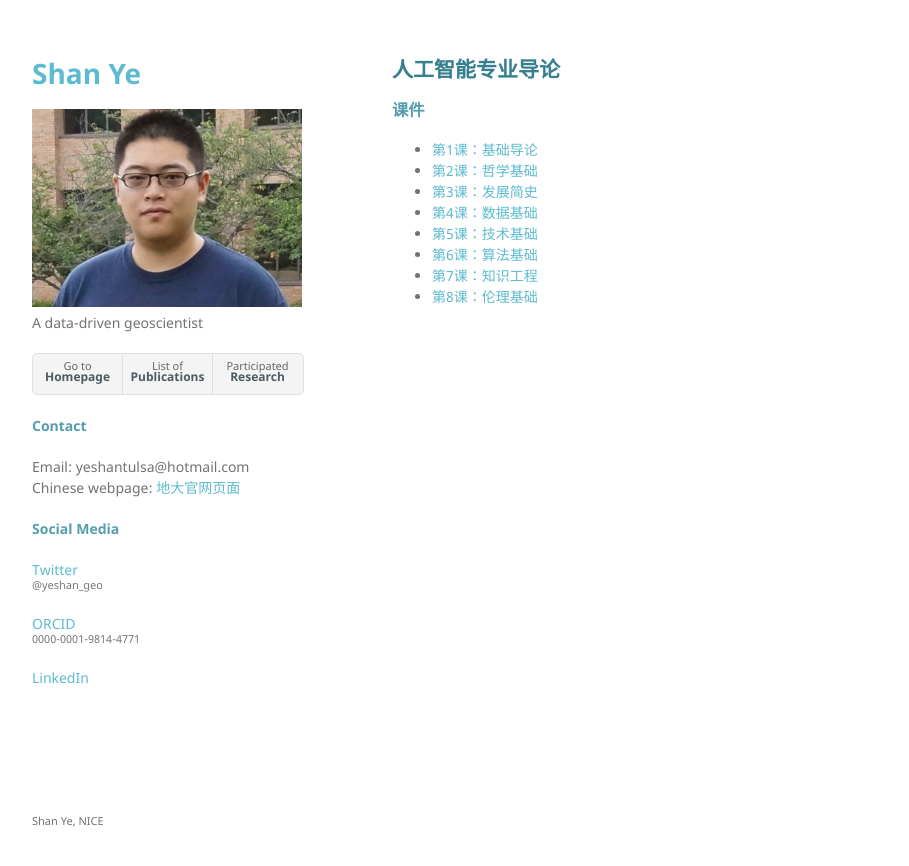
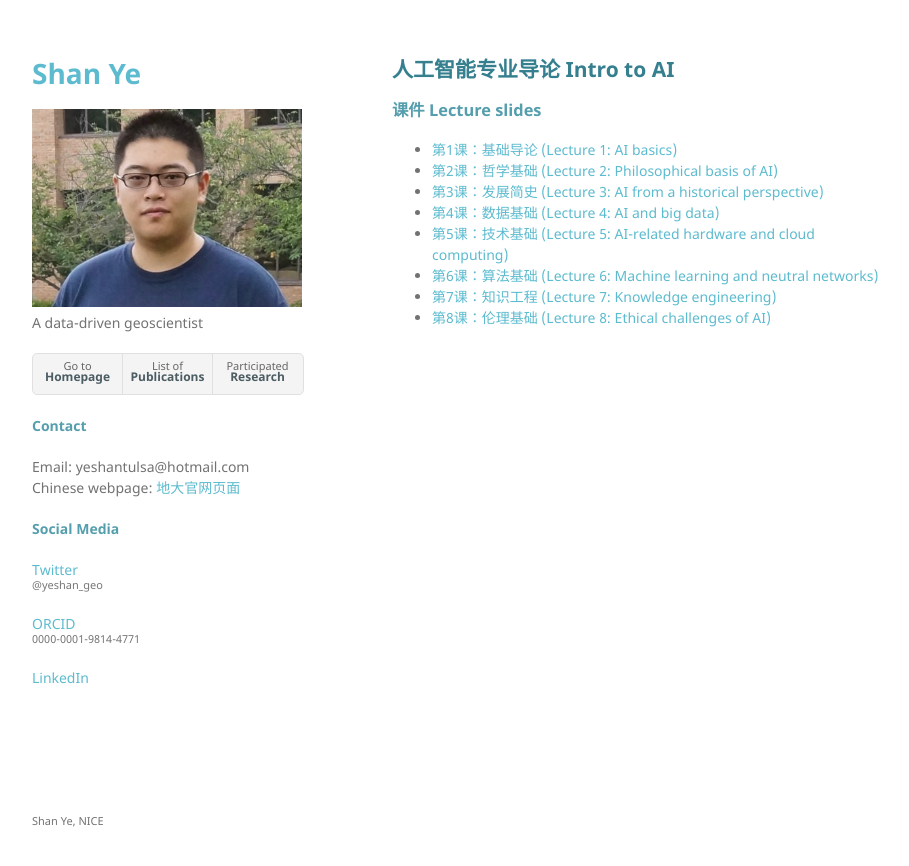
Before and after one commit to yeshan-geo/yeshan-geo.github.io, a Jekyll site: the page built from pages/intro_ai.md, in a window 1280 px wide. Shown: the top 866 px of the page, without its empty margins (178-1087 px from the left). Built offline with Jekyll 4.4.1, drawn with Linux system fonts in a browser that asks for light colours; our own code applies the rules of GitHub Pages for plain Markdown files.

Commit message:
Update intro_ai.md

```diff
--- a/pages/intro_ai.md
+++ b/pages/intro_ai.md
@@ -1,10 +1,10 @@
-## 人工智能专业导论
-### 课件
-- [第1课：基础导论](https://github.com/yeshan-geo/yeshan-geo.github.io/blob/main/documents/intro_ai/L1-%E4%B8%93%E4%B8%9A%E5%AF%BC%E8%AE%BA.pdf)
-- [第2课：哲学基础](https://github.com/yeshan-geo/yeshan-geo.github.io/blob/main/documents/intro_ai/L2-%E5%93%B2%E5%AD%A6%E5%9F%BA%E7%A1%80.pdf)
-- [第3课：发展简史](https://github.com/yeshan-geo/yeshan-geo.github.io/blob/main/documents/intro_ai/L3-%E5%8F%91%E5%B1%95%E7%AE%80%E5%8F%B2.pdf)
-- [第4课：数据基础](https://github.com/yeshan-geo/yeshan-geo.github.io/blob/main/documents/intro_ai/L4-%E6%95%B0%E6%8D%AE%E5%9F%BA%E7%A1%80.pdf)
-- [第5课：技术基础](https://github.com/yeshan-geo/yeshan-geo.github.io/blob/main/documents/intro_ai/L5-%E6%8A%80%E6%9C%AF%E5%9F%BA%E7%A1%80.pdf)
-- [第6课：算法基础](https://github.com/yeshan-geo/yeshan-geo.github.io/blob/main/documents/intro_ai/L6-%E7%AE%97%E6%B3%95%E5%9F%BA%E7%A1%80.pdf)
-- [第7课：知识工程](https://github.com/yeshan-geo/yeshan-geo.github.io/blob/main/documents/intro_ai/L7-%E7%9F%A5%E8%AF%86%E5%B7%A5%E7%A8%8B.pdf)
-- [第8课：伦理基础](https://github.com/yeshan-geo/yeshan-geo.github.io/blob/main/documents/intro_ai/L8-%E4%BC%A6%E7%90%86%E5%9F%BA%E7%A1%80.pdf)
+## 人工智能专业导论 Intro to AI
+### 课件 Lecture slides
+- [第1课：基础导论 (Lecture 1: AI basics)](https://github.com/yeshan-geo/yeshan-geo.github.io/blob/main/documents/intro_ai/L1-%E4%B8%93%E4%B8%9A%E5%AF%BC%E8%AE%BA.pdf)
+- [第2课：哲学基础 (Lecture 2: Philosophical basis of AI)](https://github.com/yeshan-geo/yeshan-geo.github.io/blob/main/documents/intro_ai/L2-%E5%93%B2%E5%AD%A6%E5%9F%BA%E7%A1%80.pdf)
+- [第3课：发展简史 (Lecture 3: AI from a historical perspective)](https://github.com/yeshan-geo/yeshan-geo.github.io/blob/main/documents/intro_ai/L3-%E5%8F%91%E5%B1%95%E7%AE%80%E5%8F%B2.pdf)
+- [第4课：数据基础 (Lecture 4: AI and big data)](https://github.com/yeshan-geo/yeshan-geo.github.io/blob/main/documents/intro_ai/L4-%E6%95%B0%E6%8D%AE%E5%9F%BA%E7%A1%80.pdf)
+- [第5课：技术基础 (Lecture 5: AI-related hardware and cloud computing)](https://github.com/yeshan-geo/yeshan-geo.github.io/blob/main/documents/intro_ai/L5-%E6%8A%80%E6%9C%AF%E5%9F%BA%E7%A1%80.pdf)
+- [第6课：算法基础 (Lecture 6: Machine learning and neutral networks)](https://github.com/yeshan-geo/yeshan-geo.github.io/blob/main/documents/intro_ai/L6-%E7%AE%97%E6%B3%95%E5%9F%BA%E7%A1%80.pdf)
+- [第7课：知识工程 (Lecture 7: Knowledge engineering)](https://github.com/yeshan-geo/yeshan-geo.github.io/blob/main/documents/intro_ai/L7-%E7%9F%A5%E8%AF%86%E5%B7%A5%E7%A8%8B.pdf)
+- [第8课：伦理基础 (Lecture 8: Ethical challenges of AI)](https://github.com/yeshan-geo/yeshan-geo.github.io/blob/main/documents/intro_ai/L8-%E4%BC%A6%E7%90%86%E5%9F%BA%E7%A1%80.pdf)
```
